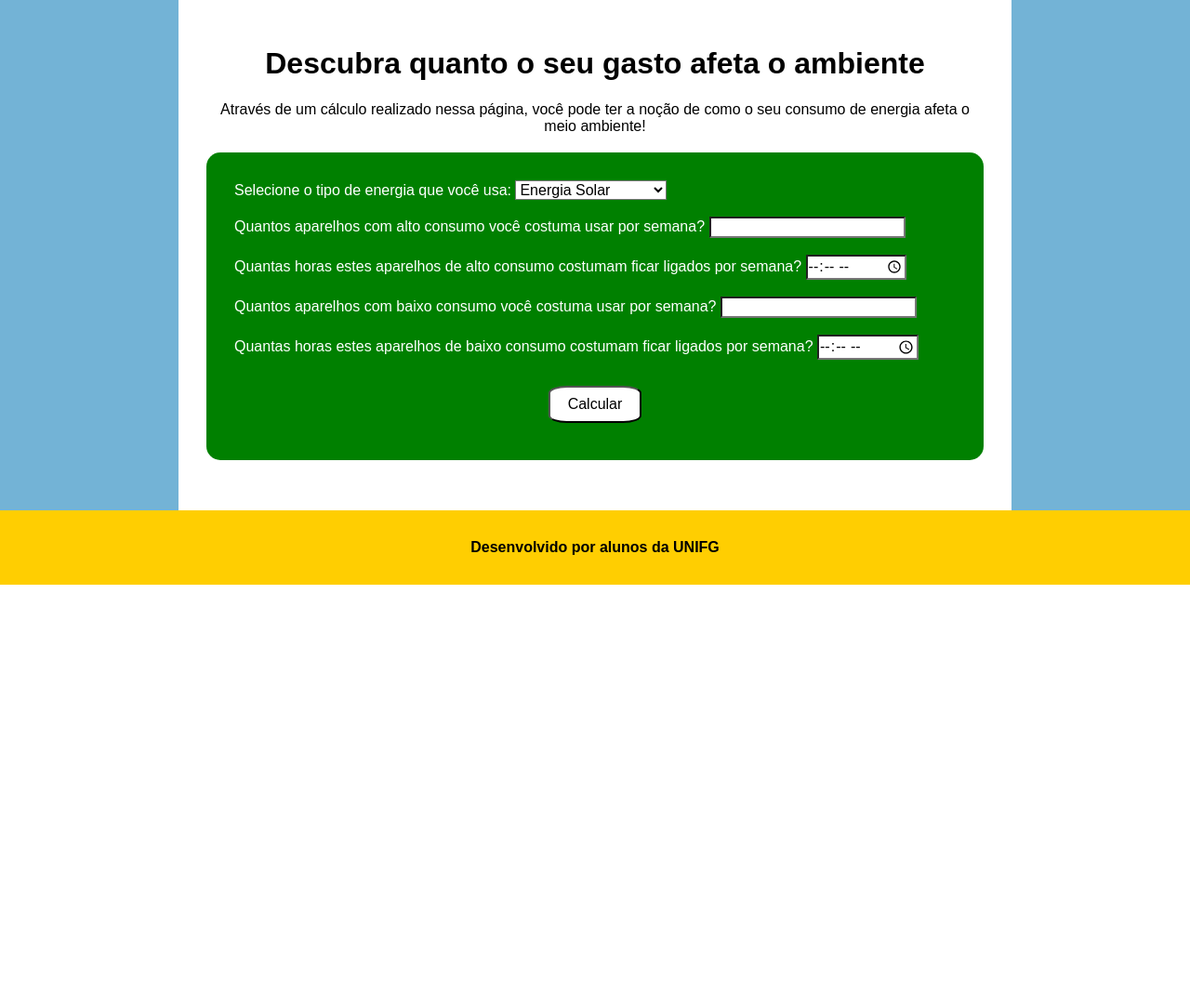
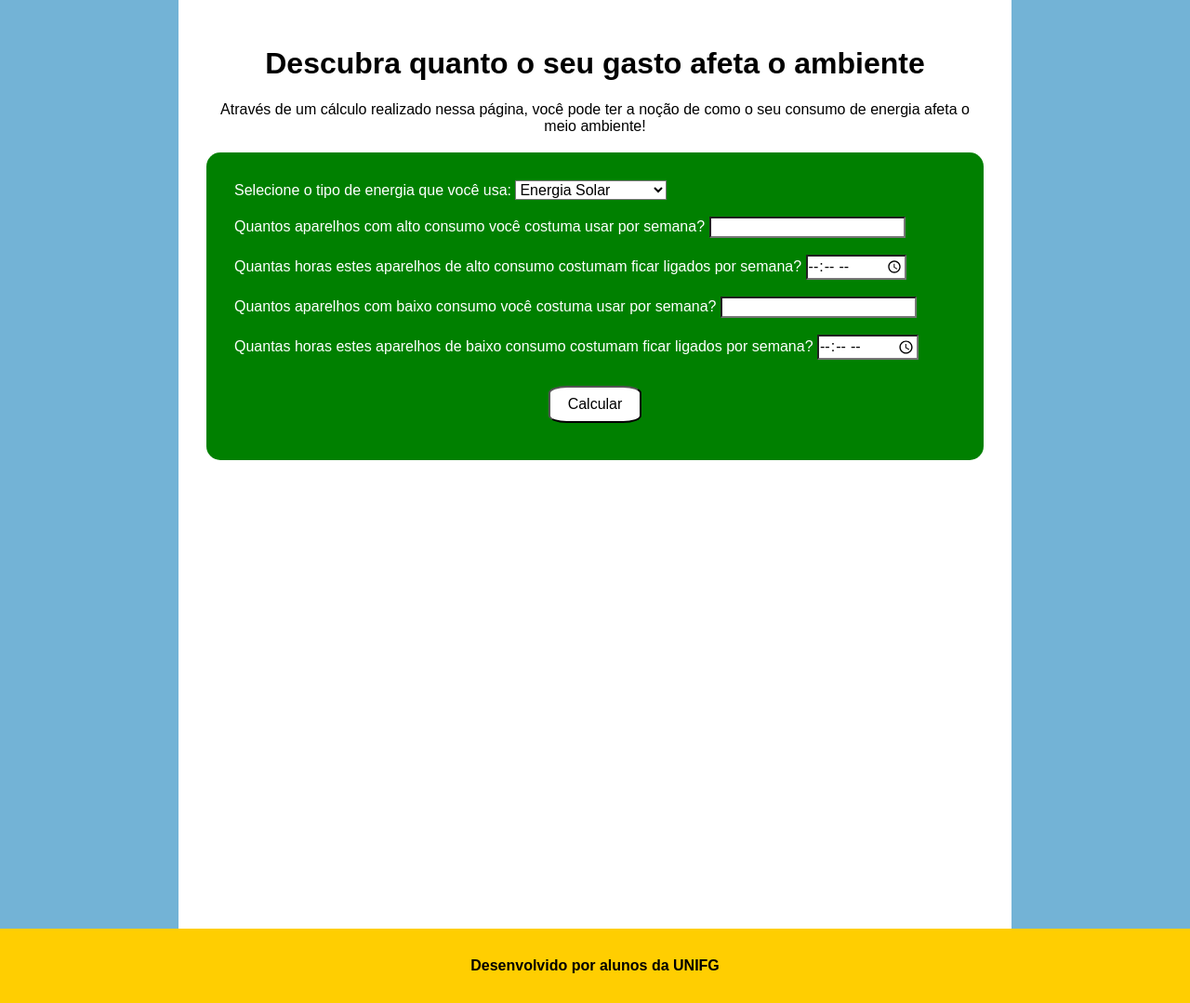
Before and after one commit to ccofg-labs/Agenda-ONU, a PHP site: page /calculadoraEnergia.html in a window 1280 px wide. Shown: the part 151-1230 px from the top of the page at 93% size. Before the commit the page ends 780 px from the top, so only its background shows below. Run offline with PHP 8.4, Linux system fonts and the light colour scheme; some libraries are stand-ins or nearby versions.

Commit message:
Update style_calculadora.css

```diff
--- a/css/style_calculadora.css
+++ b/css/style_calculadora.css
@@ -1,7 +1,3 @@
-main {
-    height: 550px;
-}
-
 /*Corpo do formulário presente na página Calculadora de energia*/
 .formulario {
     background-color: green;
```
